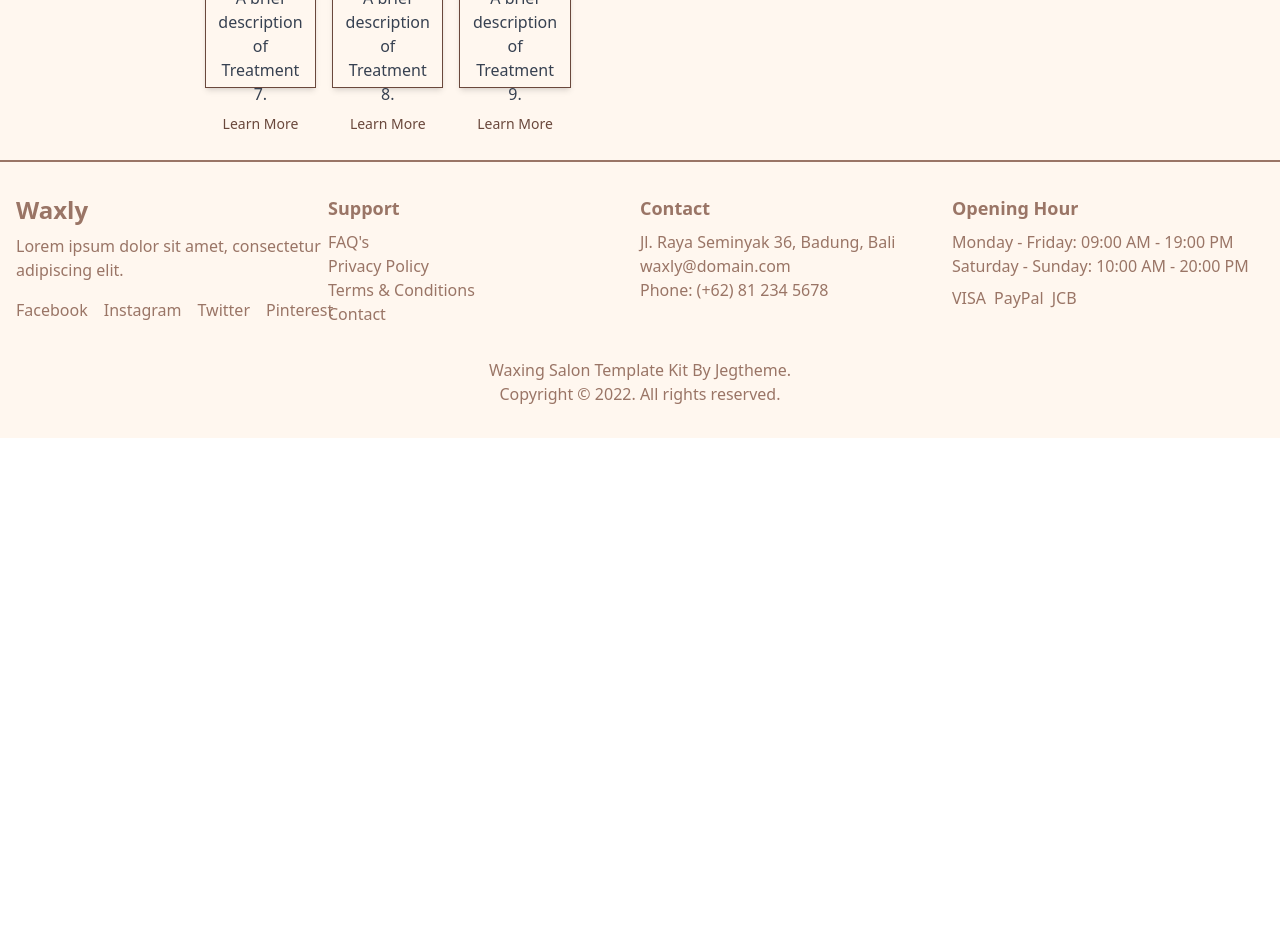
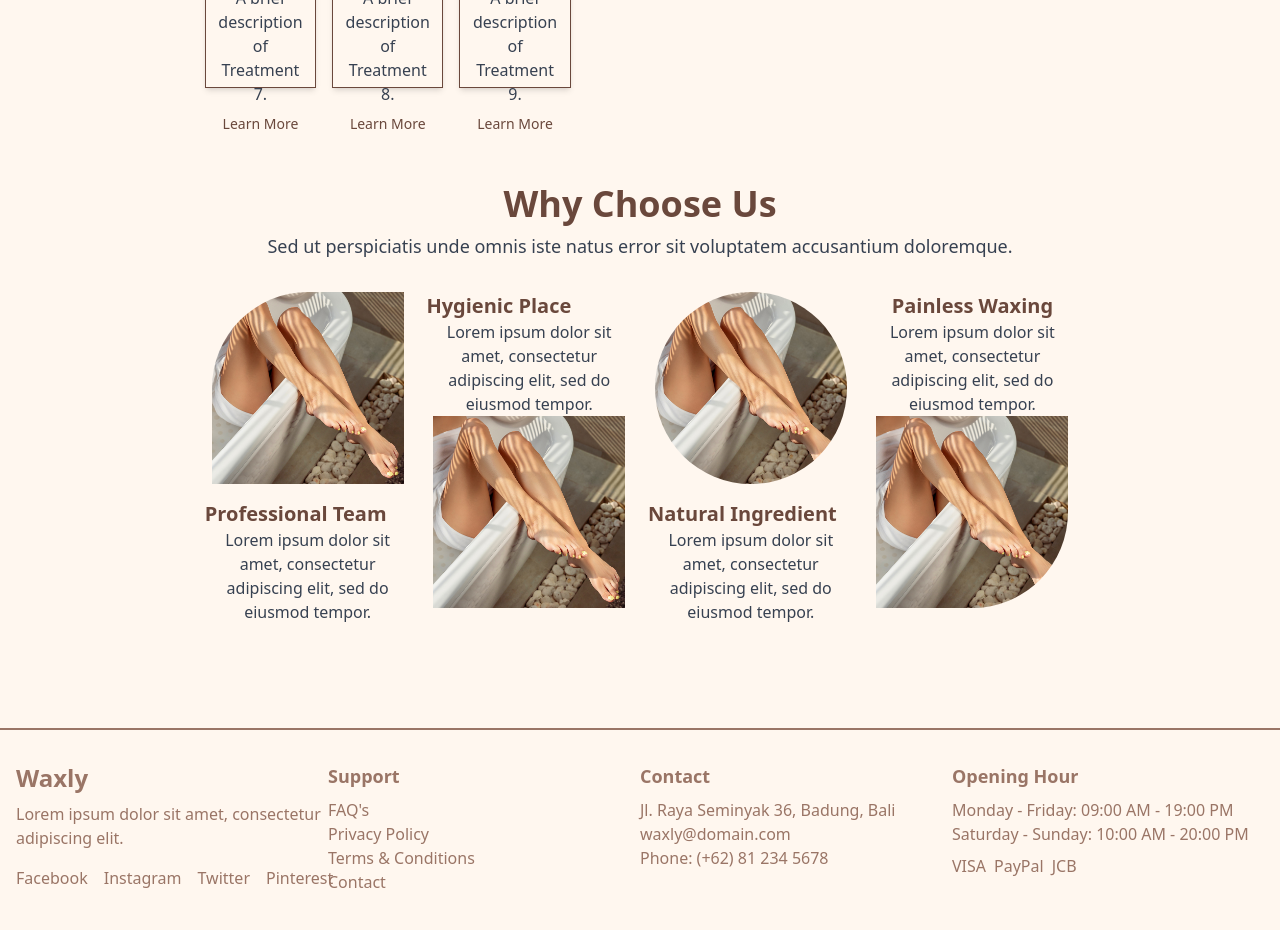
Before and after one commit to ArtisAdemi/LaserBeauty, a React (Vite) app in the folder app/: page / in a window 1280 px wide. Shown: the part 2460-3390 px from the top of the page. Before the commit the page ends 2898 px from the top, so only its background shows below. Built offline with nearby package versions, Linux system fonts and the light colour scheme.

Commit message:
Why Us WIP

```diff
--- /dev/null
+++ b/app/src/components/WhyUs.tsx
@@ -0,0 +1,88 @@
+import React from "react";
+// import professionalTeam from "../assets/professionalTeam.jpg";
+// import hygienicPlace from "../assets/hygienicPlace.jpg";
+// import naturalIngredient from "../assets/naturalIngredient.jpg";
+// import painlessWaxing from "../assets/painlessWaxing.jpg";
+import legs from "../assets/legs.jpg";
+
+const WhyChooseUs: React.FC = () => {
+    return (
+        <div className="py-12 bg-[#FFF7EF] ">
+            <div className="text-center mb-8">
+                <h2 className="text-4xl font-bold text-[#6a483c]">Why Choose Us</h2>
+                <p className="text-lg text-gray-700 mt-2">
+                    Sed ut perspiciatis unde omnis iste natus error sit voluptatem
+                    accusantium doloremque.
+                </p>
+            </div>
+            <div className="flex justify-center items-center space-x-4">
+                <div className="flex flex-col items-center max-w-xs mb-8">
+                    <img
+                        src={legs}
+                        alt="Professional Team"
+                        className="w-48 h-48 object-cover rounded-tl-[50%] mb-4"
+                    />
+                    <div>
+                        <h3 className="text-xl font-semibold text-[#6a483c]">
+                            Professional Team
+                        </h3>
+                        <p className="text-gray-700 text-center">
+                            Lorem ipsum dolor sit amet, consectetur adipiscing elit, sed do
+                            eiusmod tempor.
+                        </p>
+                    </div>
+                </div>
+                <div className="flex flex-col items-center max-w-xs mb-8">
+                    <div>
+
+                        <h3 className="text-xl font-semibold text-[#6a483c]">
+                            Hygienic Place
+                        </h3>
+                        <p className="text-gray-700 text-center">
+                            Lorem ipsum dolor sit amet, consectetur adipiscing elit, sed do
+                            eiusmod tempor.
+                        </p>
+                    </div>
+                    <img
+                        src={legs}
+                        alt="Hygienic Place"
+                        className="w-48 h-48 object-cover mb-4"
+                    />
+                </div>
+                <div className="flex flex-col items-center max-w-xs mb-8">
+                    <img
+                        src={legs}
+                        alt="Natural Ingredient"
+                        className="w-48 h-48 object-cover rounded-full mb-4"
+                    />
+                    <div>
+
+                        <h3 className="text-xl font-semibold text-[#6a483c]">
+                            Natural Ingredient
+                        </h3>
+                        <p className="text-gray-700 text-center">
+                            Lorem ipsum dolor sit amet, consectetur adipiscing elit, sed do
+                            eiusmod tempor.
+                        </p>
+                    </div>
+                </div>
+                <div className="flex flex-col items-center max-w-xs mb-8">
+                    <h3 className="text-xl font-semibold text-[#6a483c]">
+                        Painless Waxing
+                    </h3>
+                    <p className="text-gray-700 text-center">
+                        Lorem ipsum dolor sit amet, consectetur adipiscing elit, sed do
+                        eiusmod tempor.
+                    </p>
+                    <img
+                        src={legs}
+                        alt="Painless Waxing"
+                        className="w-48 h-48 object-cover rounded-br-[50%] mb-4"
+                    />
+                </div>
+            </div>
+        </div>
+    );
+};
+
+export default WhyChooseUs;
--- a/app/src/pages/Home.tsx
+++ b/app/src/pages/Home.tsx
@@ -2,6 +2,7 @@ import React from "react";
 import heroimage from "../assets/heroimage.jpg";
 import legs from "../assets/legs.jpg";
 import legss from "../assets/legss.jpg"; // Import your treatment image
+import WhyChooseUs from "../components/WhyUs";
 
 const Home: React.FC = () => {
   return (
@@ -183,6 +184,7 @@ const Home: React.FC = () => {
           />
         </div>
       </div>
+      <WhyChooseUs />
     </div>
   );
 };
```
